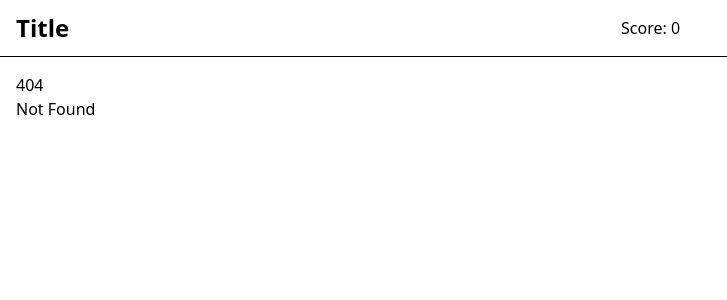
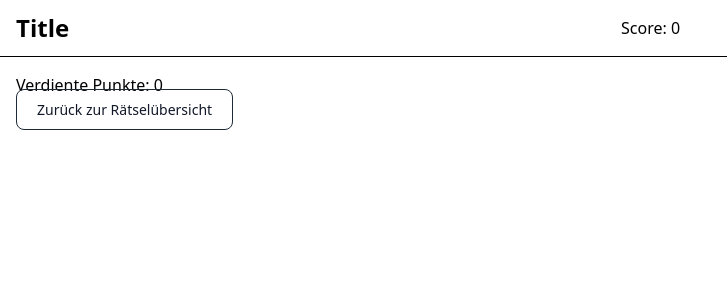
Before and after one commit to PokeFred/project-thesis-tests, a SvelteKit app in the folder prototype/: page /app/stations/station_04/raetsel_00/end in a window 1280 px wide. Before the commit this address had no page. Shown: the top 300 px of the page, without its empty margins (0-727 px from the left). Built offline with nearby package versions, Linux system fonts and the light colour scheme.

Commit message:
add: button styling

```diff
--- /dev/null
+++ b/prototype/src/routes/app/stations/station_04/raetsel_00/end/+page.svelte
@@ -0,0 +1,7 @@
+<p>
+    <!-- Ändern, dass nur Punkte angezeigt werden, wenn man das Rätsel neu gelöst hat. -->
+    <!-- Verdiente Punkte: {score.getLastGained()}  -->
+    Verdiente Punkte: 0
+</p>
+
+<a href=".." data-sveltekit-preload-data data-sveltekit-preload-code class="text-gray-900 hover:text-white border border-gray-800 hover:bg-gray-900 focus:outline-none focus:ring-gray-300 font-medium rounded-lg text-sm px-5 py-2.5 text-center me-2 mb-2 dark:border-gray-600 dark:text-gray-400 dark:hover:text-white dark:hover:bg-gray-600 dark:focus:ring-gray-800">Zurück zur Rätselübersicht</a>
--- a/prototype/src/routes/app/stations/station_04/raetsel_00/game/+page.svelte
+++ b/prototype/src/routes/app/stations/station_04/raetsel_00/game/+page.svelte
@@ -23,5 +23,5 @@
     {/if} -->
 </Modal>
 <div>
-    <button onclick={showModal}>Rätsel beenden</button>
+    <button onclick={showModal} class="text-gray-900 hover:text-white border border-gray-800 hover:bg-gray-900 focus:outline-none focus:ring-gray-300 font-medium rounded-lg text-sm px-5 py-2.5 text-center me-2 mb-2 dark:border-gray-600 dark:text-gray-400 dark:hover:text-white dark:hover:bg-gray-600 dark:focus:ring-gray-800">Rätsel beenden</button>
 </div>
--- a/prototype/src/routes/app/stations/station_04/raetsel_00/introduction/+page.svelte
+++ b/prototype/src/routes/app/stations/station_04/raetsel_00/introduction/+page.svelte
@@ -1 +1 @@
-<a href="./game" data-sveltekit-preload-data data-sveltekit-preload-code>Rätsel Starten</a>
+<a href="./game" data-sveltekit-preload-data data-sveltekit-preload-code class="text-gray-900 hover:text-white border border-gray-800 hover:bg-gray-900 focus:outline-none focus:ring-gray-300 font-medium rounded-lg text-sm px-5 py-2.5 text-center me-2 mb-2 dark:border-gray-600 dark:text-gray-400 dark:hover:text-white dark:hover:bg-gray-600 dark:focus:ring-gray-800">Rätsel Starten</a>
--- a/prototype/src/routes/app/stations/station_04/raetsel_01/end/+page.svelte
+++ b/prototype/src/routes/app/stations/station_04/raetsel_01/end/+page.svelte
@@ -22,4 +22,4 @@
     Verdiente Punkte: {score.getLastGained()}
 </p>
 
-<a href=".." data-sveltekit-preload-data data-sveltekit-preload-code>Zurück zur Rätselübersicht</a>
+<a href=".." data-sveltekit-preload-data data-sveltekit-preload-code class="text-gray-900 hover:text-white border border-gray-800 hover:bg-gray-900 focus:outline-none focus:ring-gray-300 font-medium rounded-lg text-sm px-5 py-2.5 text-center me-2 mb-2 dark:border-gray-600 dark:text-gray-400 dark:hover:text-white dark:hover:bg-gray-600 dark:focus:ring-gray-800">Zurück zur Rätselübersicht</a>
--- a/prototype/src/routes/app/stations/station_04/raetsel_01/game/+page.svelte
+++ b/prototype/src/routes/app/stations/station_04/raetsel_01/game/+page.svelte
@@ -163,4 +163,4 @@
         <p>Es sind noch nicht alle Felder ausgefüllt.</p>
      {/if}
 </Modal>
-<button onclick={showModal}>Rätsel beenden</button>
+<button onclick={showModal} class="text-gray-900 hover:text-white border border-gray-800 hover:bg-gray-900 focus:outline-none focus:ring-gray-300 font-medium rounded-lg text-sm px-5 py-2.5 text-center me-2 mb-2 dark:border-gray-600 dark:text-gray-400 dark:hover:text-white dark:hover:bg-gray-600 dark:focus:ring-gray-800">Rätsel beenden</button>
--- a/prototype/src/routes/app/stations/station_04/raetsel_01/introduction/+page.svelte
+++ b/prototype/src/routes/app/stations/station_04/raetsel_01/introduction/+page.svelte
@@ -34,4 +34,4 @@
     </ul>
 </section>
 
-<a href="./game" data-sveltekit-preload-data data-sveltekit-preload-code>Rätsel Starten</a>
+<a href="./game" data-sveltekit-preload-data data-sveltekit-preload-code class="text-gray-900 hover:text-white border border-gray-800 hover:bg-gray-900 focus:outline-none focus:ring-gray-300 font-medium rounded-lg text-sm px-5 py-2.5 text-center me-2 mb-2 dark:border-gray-600 dark:text-gray-400 dark:hover:text-white dark:hover:bg-gray-600 dark:focus:ring-gray-800">Rätsel Starten</a>
```
